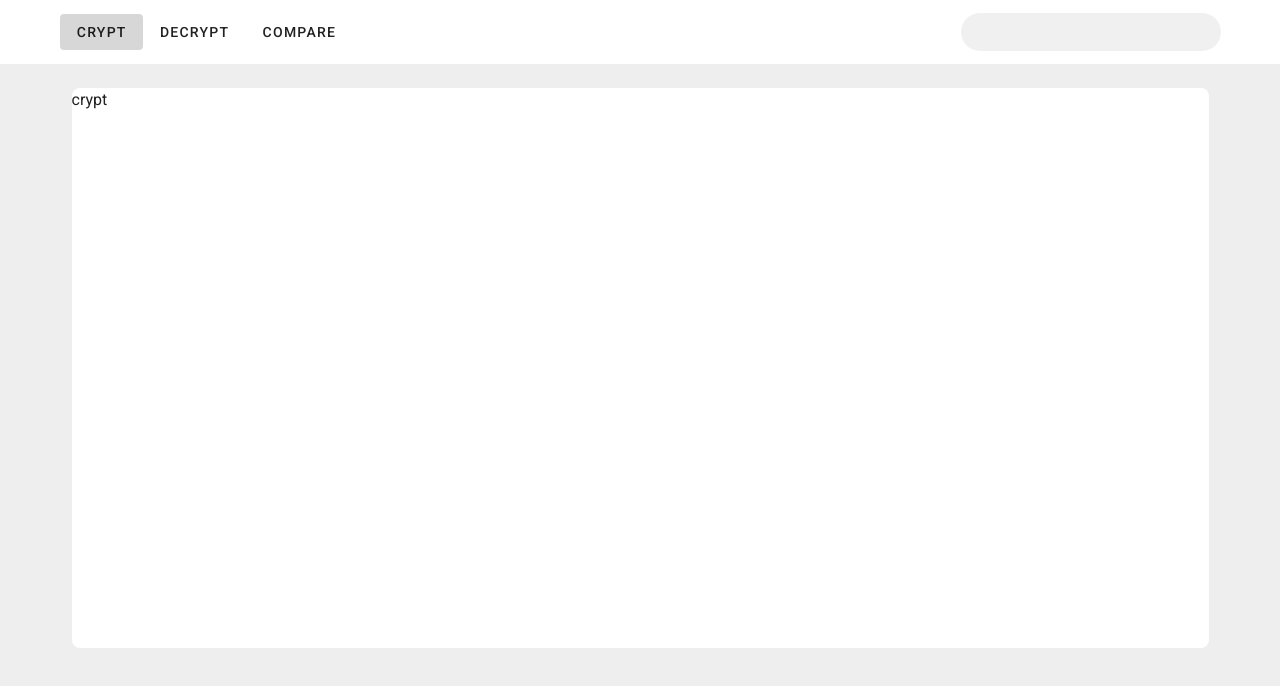
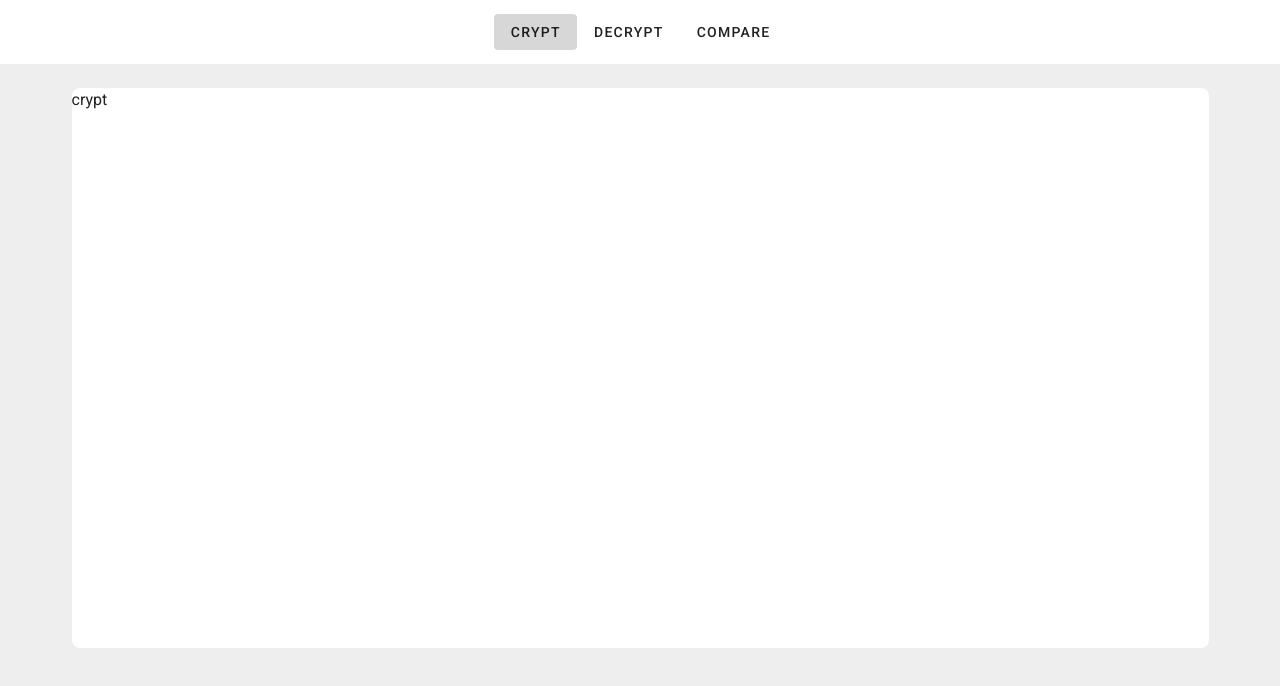
Before and after one commit to sasa-bonta/RSA, a Vue app: page /crypt in a window 1280 px wide. Shown: the top 686 px of the page. Built offline with nearby package versions, Linux system fonts and the light colour scheme.

Commit message:
justify center

```diff
--- a/src/components/Navbar.vue
+++ b/src/components/Navbar.vue
@@ -5,7 +5,7 @@
         color="white"
         flat
     >
-      <v-container class="py-0 fill-height">
+      <v-container class="py-0 fill-height justify-center">
         <v-btn
             v-for="link in links"
             :key="link.route"
@@ -14,18 +14,6 @@
         >
           {{ link.title }}
         </v-btn>
-
-        <v-spacer></v-spacer>
-
-        <v-responsive max-width="260">
-          <v-text-field
-              dense
-              flat
-              hide-details
-              rounded
-              solo-inverted
-          ></v-text-field>
-        </v-responsive>
       </v-container>
     </v-app-bar>
   </div>
```
